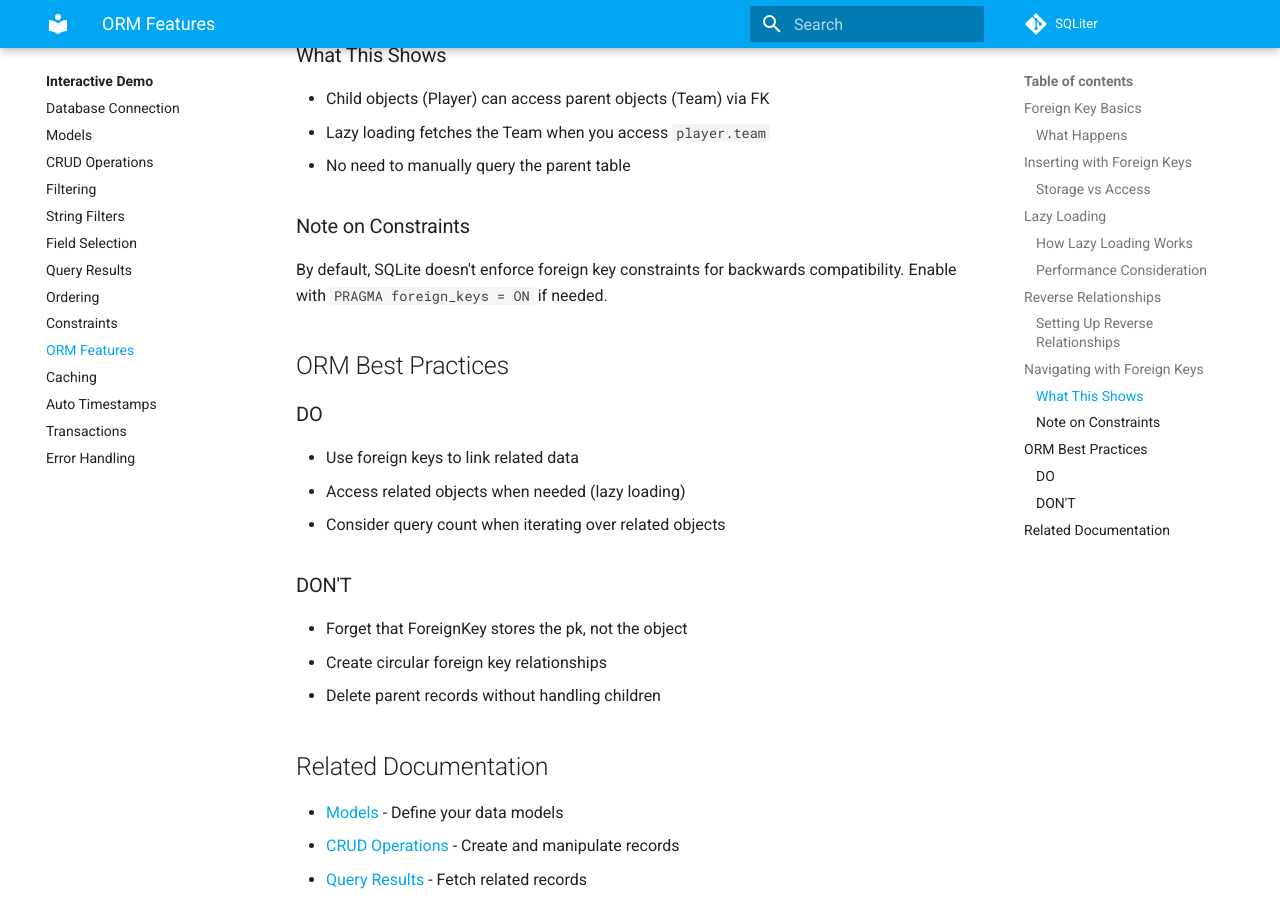
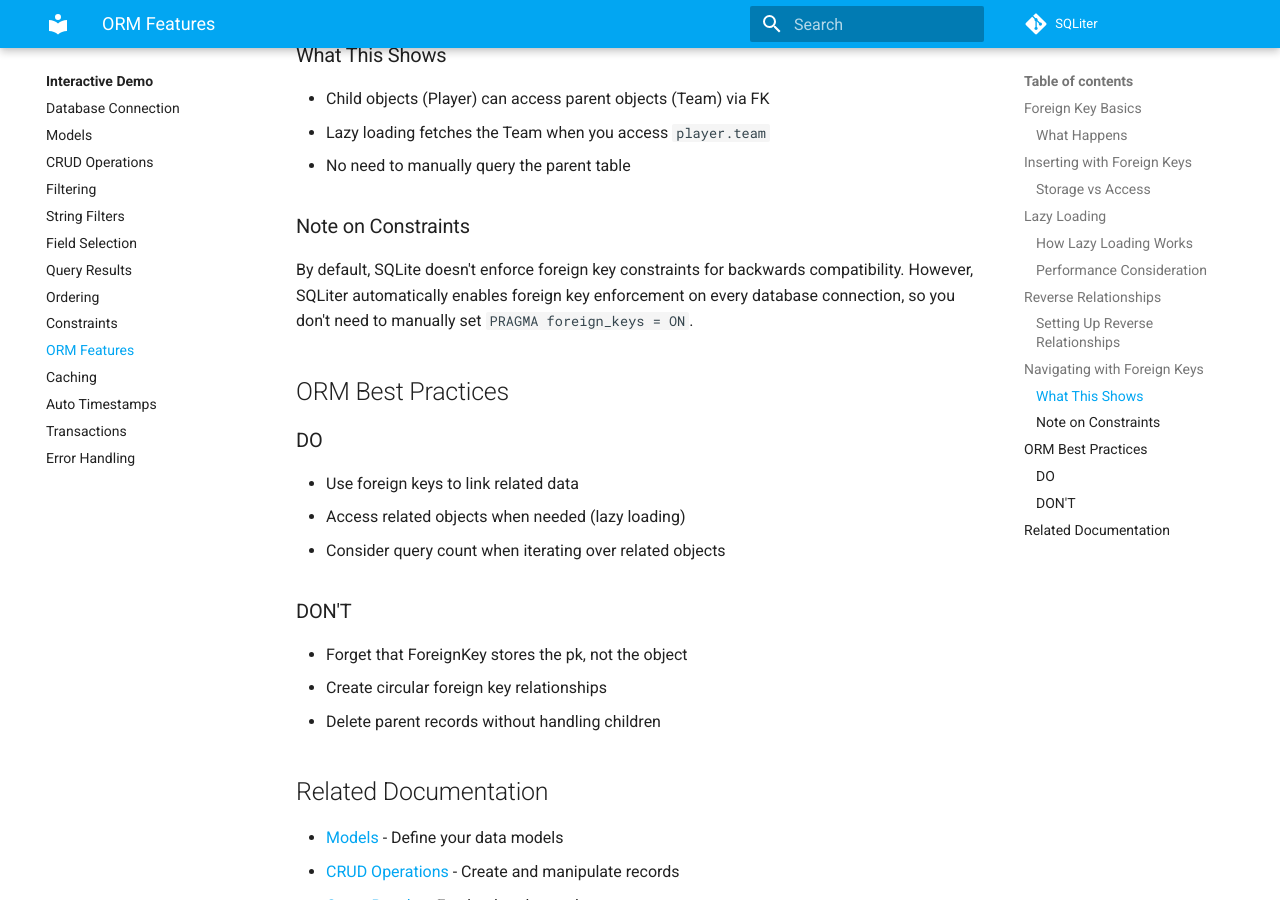
Before and after one commit to seapagan/sqliter-py, an MkDocs documentation site: the page built from docs/tui-demo/orm.md, in a window 1280 px wide and 900 px high, scrolled down 4527 px. Built offline with MkDocs 1.6.1 and Material for MkDocs 9.7.7, drawn with Linux system fonts in a browser that asks for light colours; plug-ins that fetch from the network failed and are left out; comment, search, counter and statistics services are not loaded.

Commit message:
docs: clarify that SQLiter auto-enables FK constraints
Update the note on constraints to clarify that SQLiter automatically
enables foreign key enforcement on every database connection.

Previous note implied users might need to manually set
PRAGMA foreign_keys = ON, which is not the case. SQLiter handles
this automatically when connecting to the database.

Skipped:
- Adding 'Example usage pattern' marker to synchronization snippet
  (unnecessary clutter, context already makes it clear it's illustrative)

```diff
--- a/docs/tui-demo/orm.md
+++ b/docs/tui-demo/orm.md
@@ -229,7 +229,7 @@ db.close()
 
 ### Note on Constraints
 
-By default, SQLite doesn't enforce foreign key constraints for backwards compatibility. Enable with `PRAGMA foreign_keys = ON` if needed.
+By default, SQLite doesn't enforce foreign key constraints for backwards compatibility. However, SQLiter automatically enables foreign key enforcement on every database connection, so you don't need to manually set `PRAGMA foreign_keys = ON`.
 
 ## ORM Best Practices
 
```
